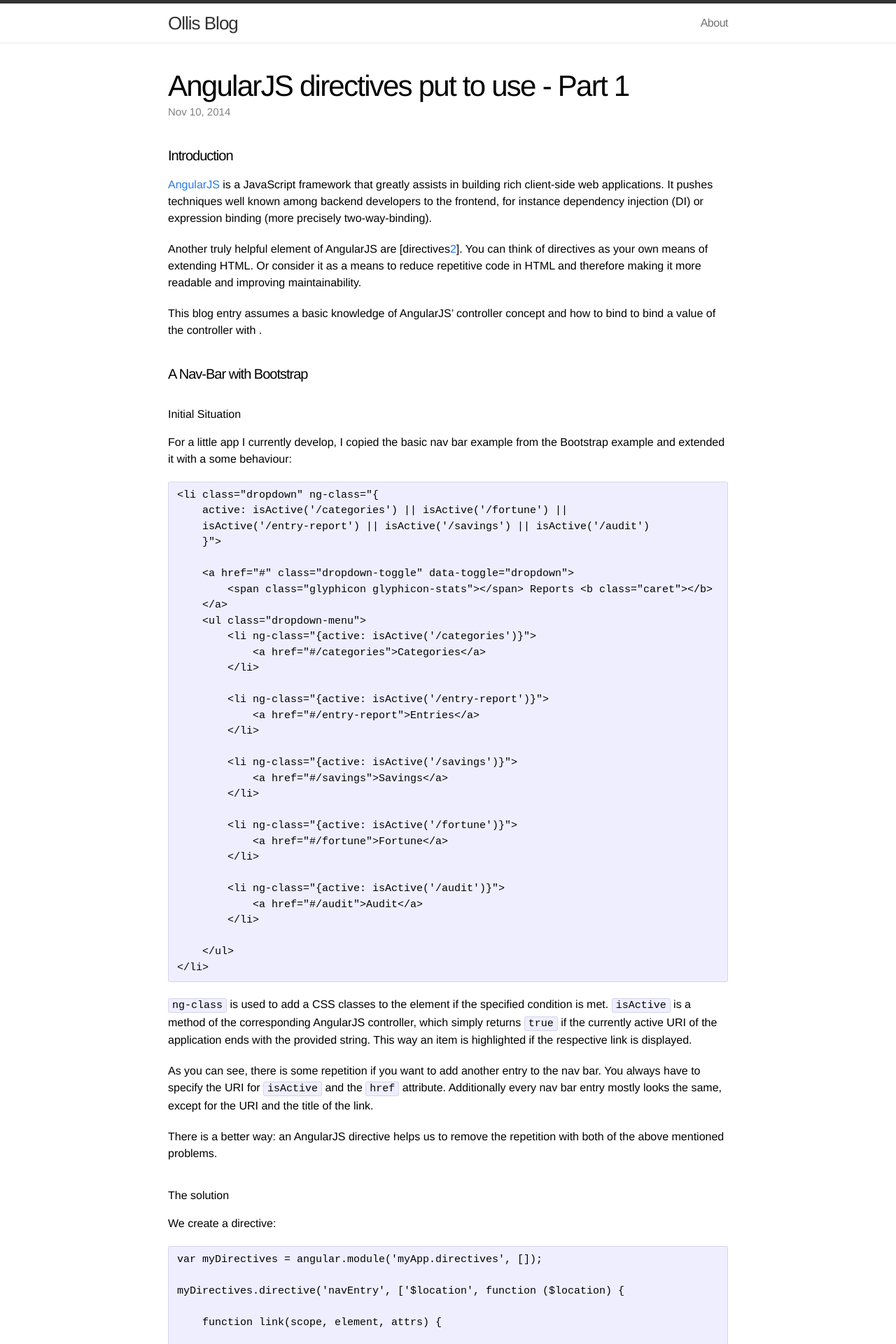
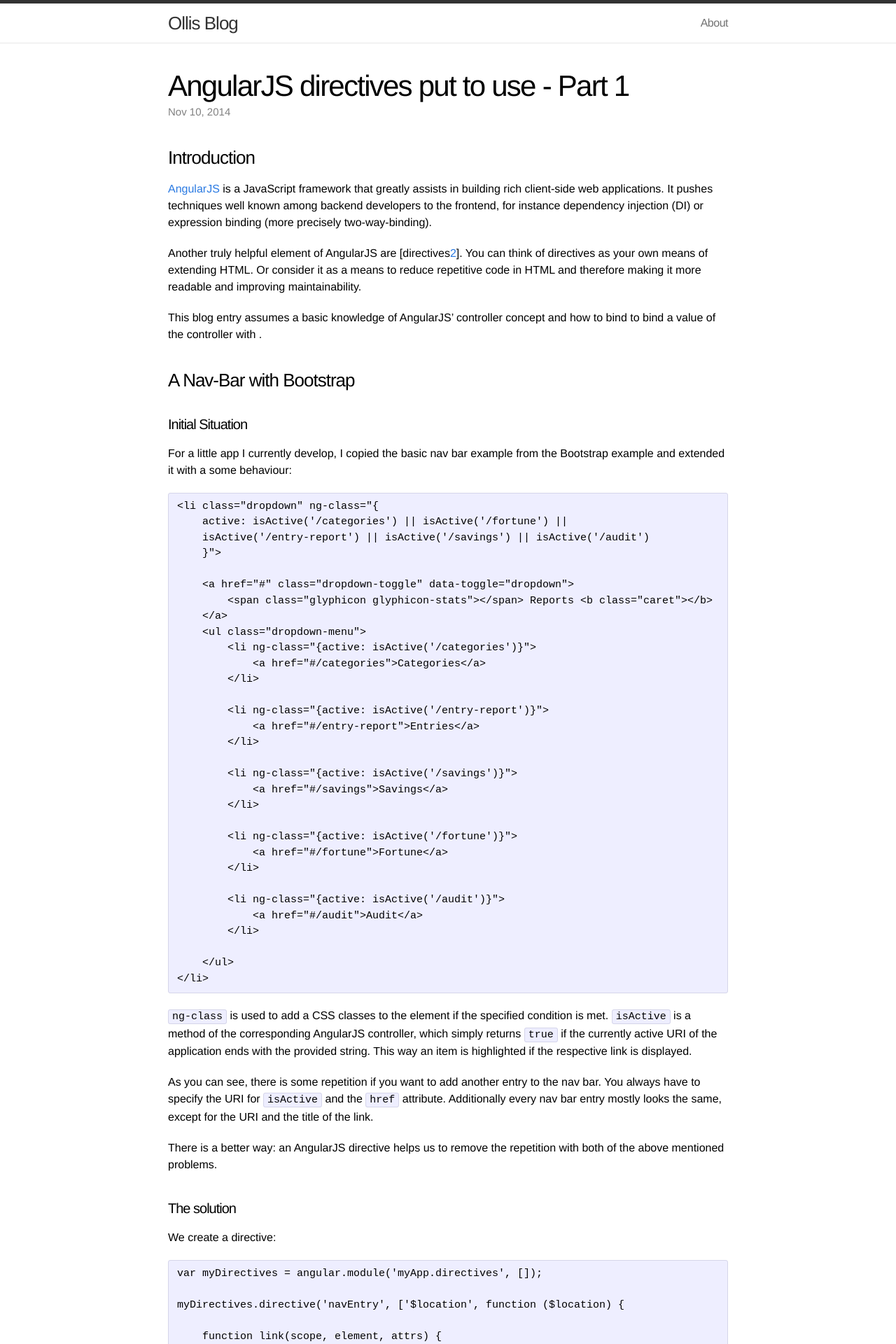
Before and after one commit to omilke/omilke.github.io, a Jekyll site: the page built from _posts/2014-11-04-angularjs-directives-put-to-use-part-i.md, in a window 1280 px wide. Shown: the top 1920 px of the page at 70% size. Built offline with Jekyll 4.4.1, drawn with Linux system fonts in a browser that asks for light colours; nearby versions of some CDN libraries; some of the changed text lies outside the part shown.

Commit message:
adjusted angular article

```diff
--- a/_posts/2014-11-04-angularjs-directives-put-to-use-part-i.md
+++ b/_posts/2014-11-04-angularjs-directives-put-to-use-part-i.md
@@ -5,7 +5,7 @@ date:   2014-11-10 21:00:00
 categories: HTML javascript AngularJS
 ---
 
-#### Introduction
+### Introduction
 [AngularJS][1] is a JavaScript framework that greatly assists in building rich client-side web applications. It pushes techniques
 well known among backend developers to the frontend, for instance dependency injection (DI) or expression binding (more precisely two-way-binding).
 
@@ -14,9 +14,9 @@ to reduce repetitive code in HTML and therefore making it more readable and impr
 
 This blog entry assumes a basic knowledge of AngularJS' controller concept and how to bind to bind a value of the controller with {{}}.
 
-#### A Nav-Bar with Bootstrap
+### A Nav-Bar with Bootstrap
 
-##### Initial Situation
+#### Initial Situation
 For a little app I currently develop, I copied the basic nav bar example from the Bootstrap example and extended it with a some behaviour:
 
 <pre brush="html">
@@ -62,7 +62,7 @@ As you can see, there is some repetition if you want to add another entry to the
 
 There is a better way: an AngularJS directive helps us to remove the repetition with both of the above mentioned problems.
 
-##### The solution
+#### The solution
 
 We create a directive:
 
@@ -108,7 +108,7 @@ myDirectives.directive('navEntry', ['$location', function ($location) {
 }]);
 </pre>
 
-<figure style="float: right; margin: 5px 0 5px 15px; text-align: center">
+<figure class="right" style="margin: 5px 0 5px 15px;">
     <img src="/img/angular/folderStructure.png" >
     <figcaption>Folder Structure</figcaption>
 </figure>
@@ -133,7 +133,7 @@ Here are the core explanations
  * `templateUrl`: the path of content of the directive
  * `scope`:
          * this defines an own scope for each directive instance, isolated from the scope of the controller actually being responsible (isolate scope)
-         * path: '@' the directive element shall have an attribute path, which value is mapped to the scope property path `(&lt;nav-bar path="/mypath"&gt;)`
+         * path: '@' the directive element shall have an attribute path, which value is mapped to the scope property path `(<nav-bar path="/mypath">)`
          * shorthand notation for `path: '@path'`
  * `replace: true`: means that the directive usage in the HTML is replaced by content of the template of the
         directive when building the final DOM
@@ -146,7 +146,7 @@ Actually I wanted to set the `href` attribute in the template, but AngularJS has
 
 That's why setSafeLink() adds href instead.
 
-##### The Result
+#### The Result
 
 <pre brush="html">
 &lt;li class="dropdown" ng-class="{
@@ -175,15 +175,15 @@ That's why setSafeLink() adds href instead.
 &lt;/li&gt;
 </pre>
 
-#### Conclusion
+### Conclusion
 
 This is a lot less code than in the initial setup and adding a new navigation entry is pretty easy now. We removed the duplication of the URI string, which is a
 little less error prone. Moreover, we now could the change the template in one place instead of touching all navigation entries, which makes it DRY.
 
 The idea could even be taken a little further. A potential next step is to make the whole dropdown element a separate directive, which could lift the need to
-separately list each `isActive('/...')` branch for the contained `&lt;nav-bar&gt;`.
+separately list each `isActive('/...')` branch for the contained `<nav-bar>`.
 
-##### Outlook
+#### Outlook
 Stay tuned for another example of what you can do with directives in part 2. Next time we'll have a look into how to format currency values.
 
 [1]: https://angularjs.org/
--- a/css/main.css
+++ b/css/main.css
@@ -426,9 +426,14 @@ figure {
     text-align: center;
 }
 
+figure.right {
+    float: right;
+}
+
 figcaption {
     color: #999999;
 }
+
 img.aside {
     float: right;
     margin-left: 15px;
```
Also changed, not shown: other parts of _posts/2014-11-04-angularjs-directives-put-to-use-part-i.md (+1 -1 lines).
